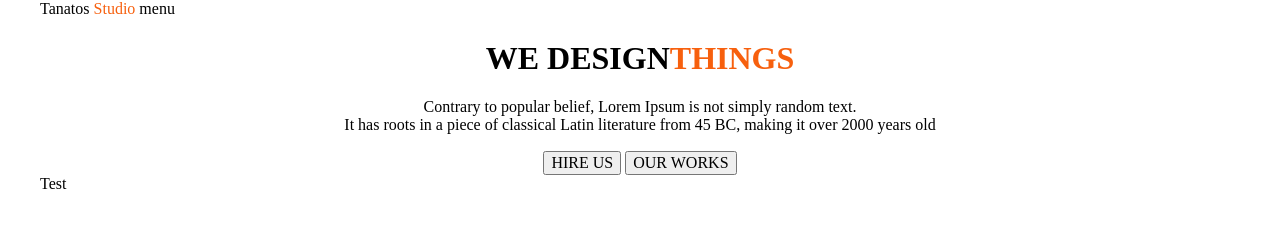
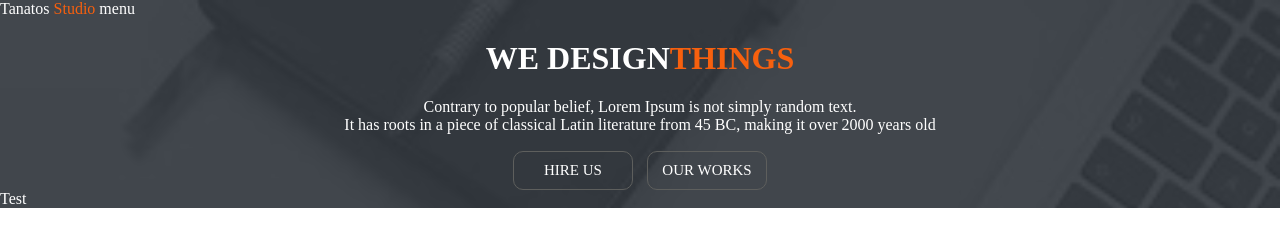
Before and after one commit to EngAhmedMahmoud/SiteFromPreview, a plain HTML site: page index.html in a window 1280 px wide. Drawn offline with Linux system fonts and the light colour scheme.

Commit message:
adding header image

```diff
--- a/assets/css/custom.css
+++ b/assets/css/custom.css
@@ -1,5 +1,5 @@
 .container{
-    width:1200px;
+    width:100%;
     margin:auto;
 }
 .text-center{
@@ -9,8 +9,37 @@
     text-transform: uppercase;
 }
 .main-color{
-    color:#f7600e
+    color:#f7600e;
 }
 .main-background{
     background-color:#f7600e
 }
+.header{
+    background: url('../img/banner.jpeg');
+    /* to make image size full and take the whole size of screen*/
+    --webkit-background-size:cover;
+    --moz-background-size:cover;
+    --o-background-size:cover;
+    background-size: cover;
+}
+.header .overlay{
+    width:100%;
+    height:100%;
+    background-color: rgba(49, 55, 61, .9);
+    color:#ffffff;
+}
+.header .buttons .button{
+    background: transparent;
+    color: #fff;
+    padding: 10px 0px;
+    width: 120px;
+    margin: 0px 5px;
+    font-size: 15px;
+    border: 1px solid #5e5f5d;
+    border-radius: 10px;
+}
+.header .buttons .button:hover{
+    color:#FFF;
+    background-color:#f7600e;
+    border-radius: 1px solid #f7600e;
+}
--- a/index.html
+++ b/index.html
@@ -30,8 +30,8 @@
                             of classical Latin literature from 45 BC, making it over 2000 years old
                         </p>
                         <div class="buttons">
-                            <button class="upper">Hire us</button>
-                            <button class="upper">Our Works</button>
+                            <button class="button upper">Hire us</button>
+                            <button class="button upper">Our Works</button>
                         </div>
                     </div>
                     <span class="arrow">Test</span>
```
Also changed, not shown: assets/img/banner.jpeg (added).
